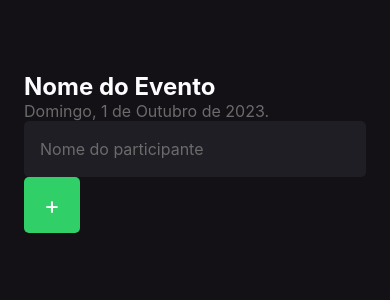
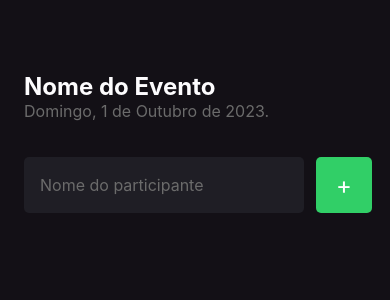
Before and after one commit to leonardorodriguess/Imhere, a React Native app: screen / in a window 390 px wide. Shown: the top 300 px of the page. Built offline with nearby package versions, Linux system fonts and the light colour scheme.

Commit message:
feat: create form

```diff
--- a/src/screens/Home/index.tsx
+++ b/src/screens/Home/index.tsx
@@ -13,6 +13,7 @@ export default function Home() {
 
       <Text style={styles.eventDate}>Domingo, 1 de Outubro de 2023.</Text>
 
+      <View style={styles.form}>
         <TextInput
           style={styles.input}
           placeholder="Nome do participante"
@@ -23,6 +24,8 @@ export default function Home() {
         <TouchableOpacity style={styles.button} onPress={handleParticipantAdd}>
           <Text style={styles.buttonText}> + </Text>
         </TouchableOpacity>
+
+      </View>
     </View>
   );
 }
--- a/src/screens/Home/styles.ts
+++ b/src/screens/Home/styles.ts
@@ -1,4 +1,4 @@
-import { StyleSheet  } from "react-native";
+import { StyleSheet } from 'react-native';
 
 export const styles = StyleSheet.create({
   container: {
@@ -17,16 +17,18 @@ export const styles = StyleSheet.create({
     fontSize: 16,
   },
   input: {
+    flex: 1,
     height: 56,
     backgroundColor: '#1F1E25',
     borderRadius: 5,
     color: '#FFF',
     padding: 16,
-    fontSize: 16
+    fontSize: 16,
+    marginRight: 12
   },
   buttonText: {
     color: '#FFF',
-    fontSize: 24
+    fontSize: 24,
   },
   button: {
     width: 56,
@@ -34,6 +36,12 @@ export const styles = StyleSheet.create({
     borderRadius: 5,
     backgroundColor: '#31CF67',
     alignItems: 'center',
-    justifyContent:'center',
-  }
+    justifyContent: 'center',
+  },
+  form: {
+    width: '100%',
+    flexDirection: 'row',
+    marginTop: 36,
+    marginBottom: 42,
+  },
 });
```
Lines whose indentation alone changed are shown as unchanged.
